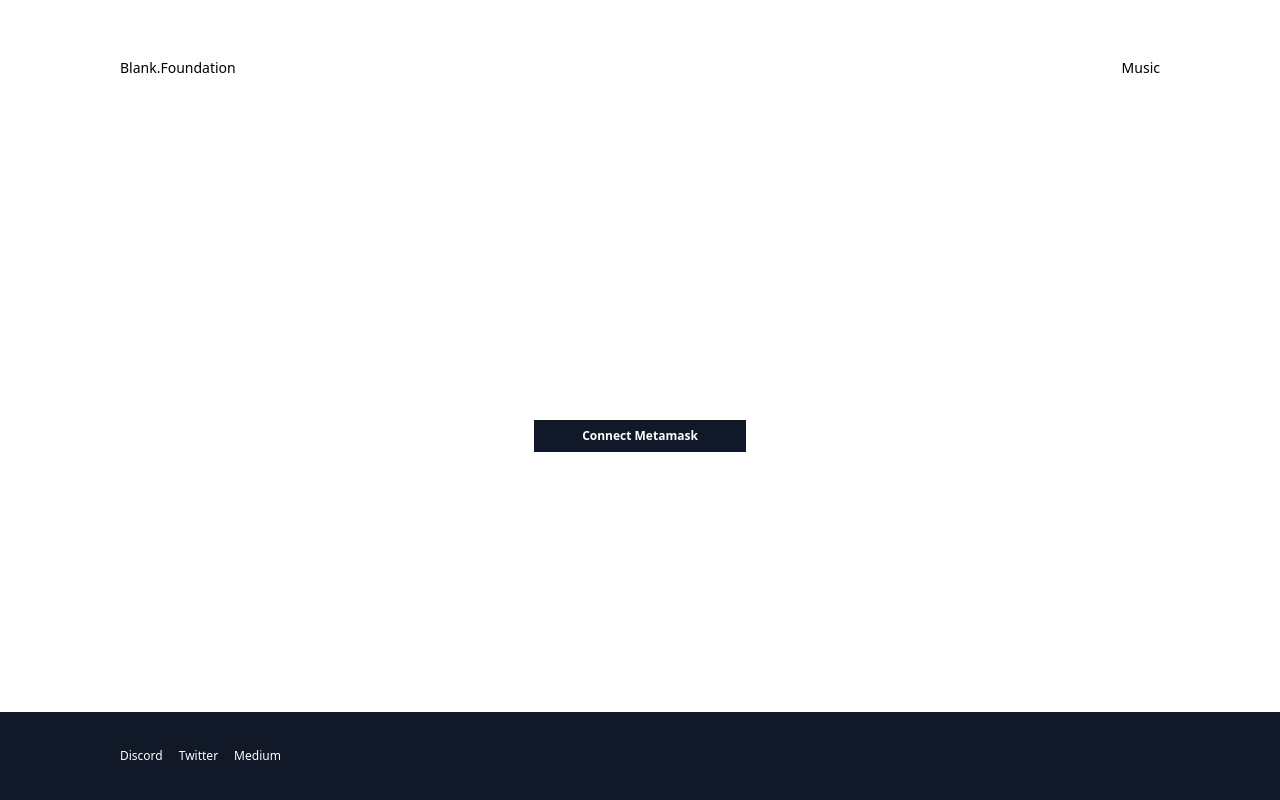
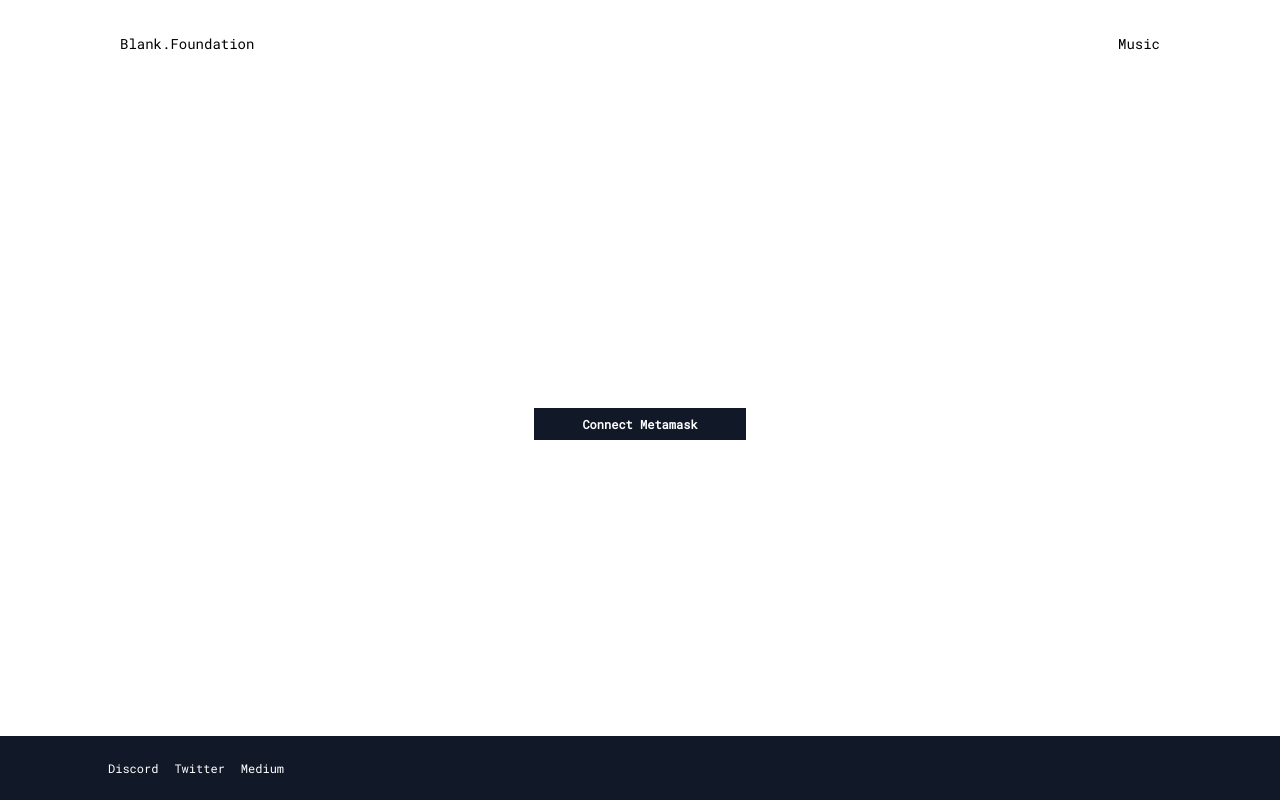
Before and after one commit to chaseadam17/website-1, a Next.js app: page /mint in a window 1280 px wide. Built offline with nearby package versions, Linux system fonts and the light colour scheme.

Commit message:
minting page

```diff
--- a/contracts/BlankArt.js
+++ b/contracts/BlankArt.js
@@ -1,6 +1,6 @@
 const BlankArt = {
   network: "ropsten",
-  address: "0x8d4AA56Ab2F81f3b8651cfD323930B0A55a4a7f9",
+  address: "0x495934f434f9cD616972DCc6e20A6b8D13CE15Aa",
   abi: [
     {
       "type": "constructor",
--- a/package.json
+++ b/package.json
@@ -20,6 +20,7 @@
     "next": "11.1.2",
     "postcss": "^8.3.8",
     "react": "17.0.2",
+    "react-big-bang-star-field": "^1.0.10",
     "react-dom": "17.0.2",
     "react-test-renderer": "^17.0.2",
     "tailwindcss": "^2.2.16"
--- a/pages/_app.js
+++ b/pages/_app.js
@@ -1,8 +1,7 @@
 import '../styles/globals.css'
-import '../styles/index.css'
 
-function BlankWebsite({ Component, pageProps }) {
+function BlankApp({ Component, pageProps }) {
   return <Component {...pageProps} />
 }
 
-export default BlankWebsite;
+export default BlankApp
--- a/pages/_components/BlankFooter.jsx
+++ b/pages/_components/BlankFooter.jsx
@@ -4,7 +4,7 @@ import {
   NewWindowLink
 } from '.'
 
-const BlankFooter = ({ index, social }) => {
+const BlankFooter = ({ social }) => {
   return (
     <TWFooter>
       <TWHorizontal className='space-x-4'>
--- a/pages/_components/BlankHeader.jsx
+++ b/pages/_components/BlankHeader.jsx
@@ -7,7 +7,7 @@ import {
 const BlankHeader = ({ title, children }) => {
   return (
     <TWCleanHeader
-      className='py-12'
+      className='py-6'
     >
       <NextLink href="/" passHref>
         <a>{title}</a>
--- a/pages/_components/TWCenteredContent.jsx
+++ b/pages/_components/TWCenteredContent.jsx
@@ -2,7 +2,7 @@ const TWCenteredContent = ({ children }) => {
   return (
     <div className="flex items-center justify-center flex-grow">
       <div className="inline-block">
-    	{children}
+    	  {children}
       </div>
     </div>
   );
--- a/pages/_components/TWFooter.jsx
+++ b/pages/_components/TWFooter.jsx
@@ -4,7 +4,7 @@ import {
 
 const TWFooter = ({ className, children }) => {
   return (
-    <div className={`${className} p-6 bg-gray-900 text-white text-xs leading-10`}>
+    <div className={`${className} p-3 bg-gray-900 text-white text-xs leading-10`}>
       <TWFlex className='px-24'>
         {children}
       </TWFlex>
--- a/pages/index.jsx
+++ b/pages/index.tsx
@@ -10,11 +10,10 @@ import {
 
 const Index = () => {
   return (
-    <div>
+    <div className="font-roboto-mono">
       <Head>
         <title>Blank.Foundation</title>
-        <meta name="description" content="Generated by NextTemplate" />
-        <link rel="icon" href="/favicon.ico" />
+        <meta name="description" content="A community art and entrepreneurship project." />
       </Head>
 
       <BlankLayout>
--- a/pages/mint.jsx
+++ b/pages/mint.jsx
@@ -11,17 +11,11 @@ import {
 import { BlankArt } from '../contracts'
 
 const Mint = () => {
-  const [walletAddress, setWalletAddress] = useState(null);
+  const [voucher, setVoucher] = useState(null);
+  const [nfts, setNfts] = useState([]);
+  const [error, setError] = useState(null);
 
   const connect = async () => {
-    await window.ethereum.enable()
-    const provider = new ethers.providers.Web3Provider(window.ethereum)
-    const recipient = provider.getSigner();
-    const recipientAddress = await recipient.getAddress();
-    setWalletAddress(recipientAddress);
-  }
-
-  const mint = async () => {
     await window.ethereum.enable()
     const provider = new ethers.providers.Web3Provider(window.ethereum)
     const recipient = provider.getSigner();
@@ -35,7 +29,20 @@ const Mint = () => {
       filterByFormula: `{WalletAddress} = '${recipientAddress}'`
     })
     const entry = (await entries.firstPage())[0]
-    const voucher = JSON.parse(entry.fields.Voucher);
+
+    if (entry) {
+      setVoucher(JSON.parse(entry.fields.Voucher));
+    } else {
+      setError("This wallet address is not allowed to mint a BlankArt NFT.")
+    }
+  }
+
+  const mint = async () => {
+    setError(null);
+
+    await window.ethereum.enable()
+    const provider = new ethers.providers.Web3Provider(window.ethereum)
+    const recipient = provider.getSigner();
 
     const amount = document.getElementById('mint-amount').value;
 
@@ -45,30 +52,36 @@ const Mint = () => {
 
     const contract = new ethers.Contract(contractAddress, contractAbi, provider);
     const signer = contract.connect(recipient)
-    console.log(signer);
-    console.log(signer.redeemVoucher, contract.redeemVoucher);
 
-    const x = await signer.redeemVoucher(amount, voucher);
-    console.log("MINTED!", x)
+    try {
+      const ids = await signer.redeemVoucher(amount, voucher);
+      console.log("MINTED!", ids)
+    } catch (error) {
+      setError(error.error.message)
+    }
   }
 
   return (
     <BlankLayout>
-      <TWCenteredContent>
-        <div className="break-all max-w-md" id="content">
-          {!walletAddress &&
+      <TWCenteredContent className='mb-36'>
+        <div className="max-w-lg text-center">
+          {nfts.length > 0 &&
+            <div>You have NFTs!</div>
+          }
+          {!voucher &&
             <BlankButton
               onClick={connect}
             >
               Connect Metamask
             </BlankButton>
           }
-          {walletAddress &&
-            <div className='text-center'>
-              <h1 className='text-xl mb-12'>Mint</h1>
+          {voucher &&
+            <div>
+              <h1 className='text-2xl mb-12'>Mint</h1>
+              <p className='mb-6'>Congratulations, you have been approved to mint!</p>
               <p className='mb-6'>How many Blank NFTs would you like to mint?</p>
               <p>
-                <select id="mint-amount">
+                <select id="mint-amount" className='cursor-pointer border text-xl p-3 rounded-xl'>
                   <option value="1">1</option>
                   <option value="2">2</option>
                   <option value="3">3</option>
@@ -85,6 +98,11 @@ const Mint = () => {
               </p>
             </div>
           }
+          {error &&
+            <div className='text-red-800 text-lg my-6'>
+              {error}
+            </div>
+          }
         </div>
       </TWCenteredContent>
     </BlankLayout>
--- a/tailwind.config.js
+++ b/tailwind.config.js
@@ -4,6 +4,7 @@ module.exports = {
   theme: {
     extend: {
       fontFamily: {
+        'roboto-mono': ['"Roboto Mono"']
       }
     }
   },
```
Also changed, not shown: styles/index.css (deleted), 1 other file (tests, documents, lock files or other folders).
